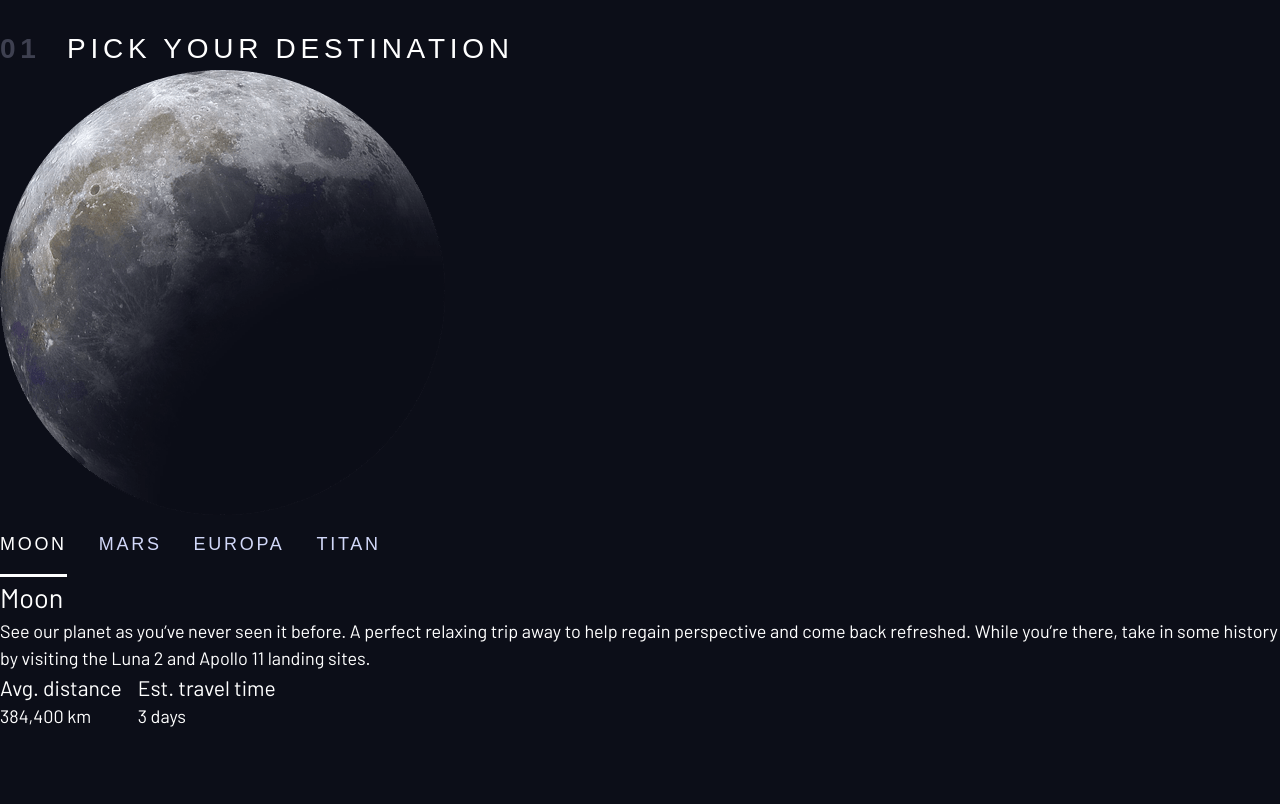
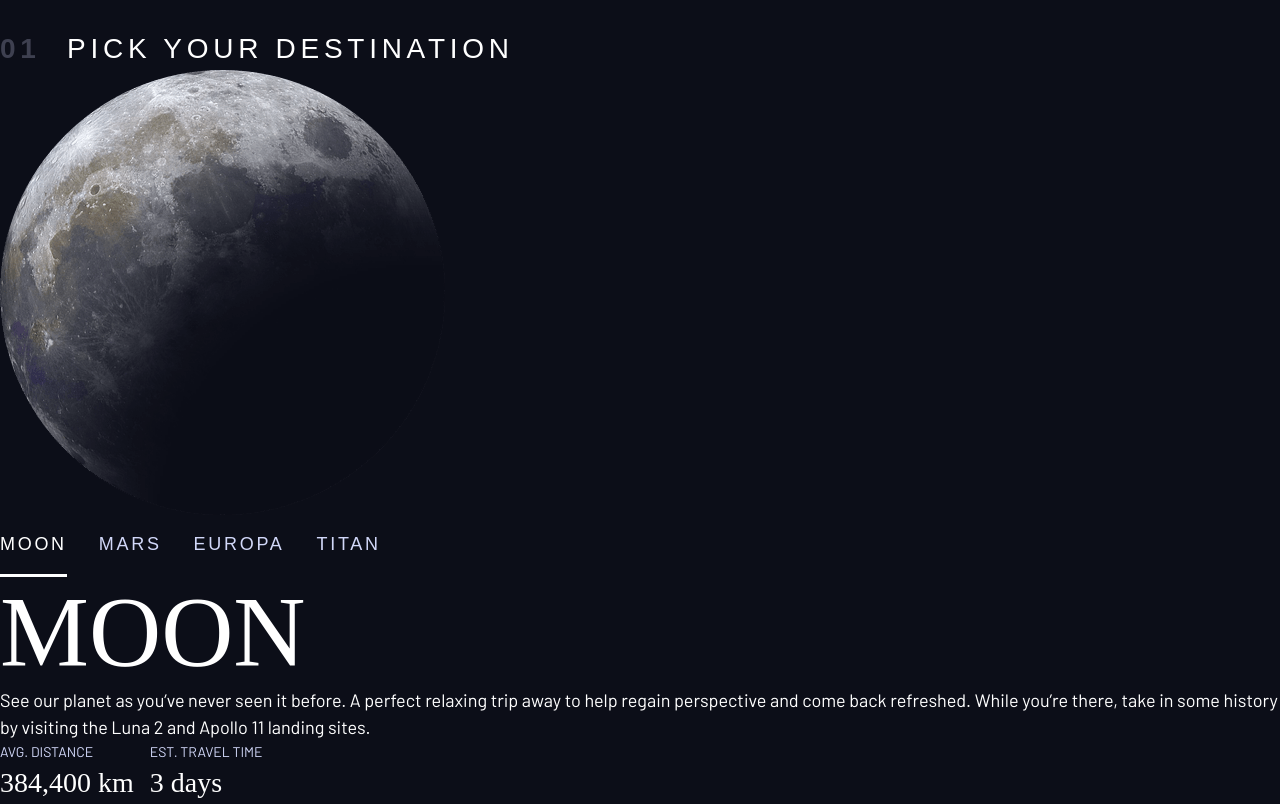
Before and after one commit to anulamatamang/space-tourism-scrimba-website, a plain HTML site: page destination-moon.html in a window 1280 px wide. Shown: the part 130-934 px from the top of the page. Before the commit the page ends 860 px from the top, so only its background shows below. Drawn offline with Linux system fonts and the light colour scheme; a web font is replaced by a local one.

Commit message:
apply utility classes to html

```diff
--- a/destination-moon.html
+++ b/destination-moon.html
@@ -55,7 +55,7 @@
         </div>
 
         <article>
-            <h2>Moon</h2>
+            <h2 class="fs-800 uppercase ff-serif">Moon</h2>
 
             <p>See our planet as you’ve never seen it before. A perfect relaxing trip away to help
             regain perspective and come back refreshed. While you’re there, take in some history
@@ -63,12 +63,12 @@
 
             <div class="flex">
                 <div>
-                    <h3>Avg. distance</h3>
-                    <p>384,400 km</p>
+                    <h3 class="text-accent fs-200 uppercase">Avg. distance</h3>
+                    <p class="fs-500 ff-serif">384,400 km</p>
                 </div>
                 <div>
-                    <h3>Est. travel time</h3>
-                    <p>3 days</p>
+                    <h3 class="text-accent fs-200 uppercase">Est. travel time</h3>
+                    <p class="fs-500 ff-serif">3 days</p>
                 </div>
             </div>
             </article>
--- a/index.css
+++ b/index.css
@@ -12,7 +12,7 @@
   --fs-800: 3.5rem;
   --fs-700: 1.5rem;
   --fs-600: 1rem;
-  --fs-500: 1.75rem;
+  --fs-500: 1rem;
   --fs-400: 0.9375rem;
   --fs-300: 1rem;
   --fs-200: 0.875rem;
@@ -28,6 +28,7 @@
     --fs-800: 5rem;
     --fs-700: 2.5rem;
     --fs-600: 1.5rem;
+    --fs-500: 1.25rem;
     --fs-400: 1rem;
   }
 }
@@ -39,6 +40,7 @@
     --fs-800: 6.25rem;
     --fs-700: 3.5rem;
     --fs-600: 2rem;
+    --fs-500: 1.75rem;
     --fs-400: 1.125rem;
   }
 }
```
